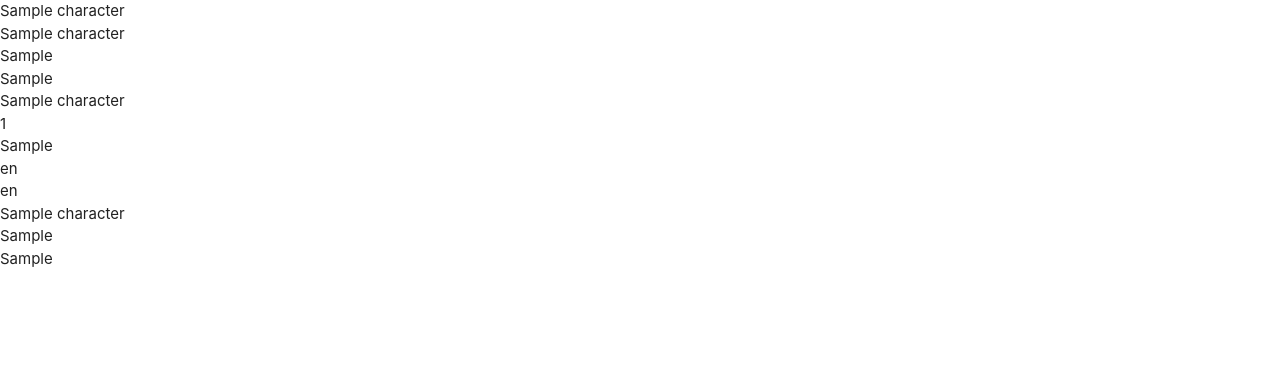
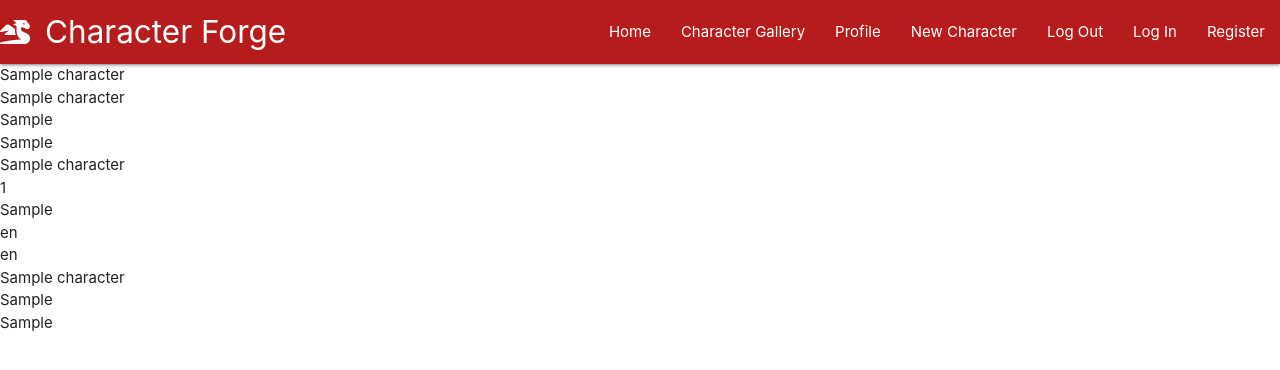
Before and after one commit to FabianMarsh/Milestone-3, a Flask app: page / in a window 1280 px wide. Shown: the top 370 px of the page. Run offline with Flask 2, Linux system fonts and the light colour scheme; a database or web service that is not in the repository returns one stand-in record (values such as "Sample title"); some libraries are stand-ins or nearby versions.

Commit message:
Add materialise nav and side nav

```diff
--- a/app.py
+++ b/app.py
@@ -18,8 +18,8 @@ mongo = PyMongo(app)
 
 
 @app.route("/")
-@app.route("/get_characters")
-def get_characters():
+@app.route("/characters")
+def characters():
     characters = mongo.db.characters.find()
     return render_template("characters.html", characters=characters)
 
--- a/static/js/script.js
+++ b/static/js/script.js
@@ -0,0 +1,3 @@
+$(document).ready(function(){
+    $('.sidenav').sidenav();
+  });
--- a/templates/base.html
+++ b/templates/base.html
@@ -13,13 +13,48 @@
 </head>
 <body>
 
+    <header>
+        <!-- Materialize Mobile Collaspe Nav Bar-->
+        <!-- Top Navbar-->
+        <nav class="nav-extended">
+            <div class="nav-wrapper red darken-4">
+                <!-- Change this later should redirect to home not characters -->
+                <a href="{{ url_for('characters') }}" class="brand-logo"><i class="fas fa-dragon"></i>Character Forge</a>
+                <a href="#" data-target="mobile-demo" class="sidenav-trigger"><i class="fas fa-bars"></i></a>
+                <ul class="right hide-on-med-and-down">
+                    <!-- Home for now -->
+                    <li><a href="{{ url_for('characters') }}">Home</a></li>
+                    <li><a href="#">Character Gallery</a></li>
+                    <li><a href="#">Profile</a></li>
+                    <li><a href="#">New Character</a></li>
+                    <li><a href="#">Log Out</a></li>
+                    <li><a href="#">Log In</a></li>
+                    <li><a href="#">Register</a></li>
+                </ul>
+            </div>
+        </nav>
+
+        <!-- Mobile Side Nav -->
+        <ul class="sidenav" id="mobile-demo">
+            <!-- Home for now -->
+            <li><a href="{{ url_for('characters') }}">Home</a></li>
+            <li><a href="#">Character Gallery</a></li>
+            <li><a href="#">Profile</a></li>
+            <li><a href="#">New Character</a></li>
+            <li><a href="#">Log Out</a></li>
+            <li><a href="#">Log In</a></li>
+            <li><a href="#">Register</a></li>
+        </ul>
+        <!--End of Materialize Nav Bar-->
+    </header>
+
     {% block content %}
     {% endblock %}
 
     <script src="https://code.jquery.com/jquery-3.5.1.min.js"
         integrity="sha256-9/aliU8dGd2tb6OSsuzixeV4y/faTqgFtohetphbbj0=" crossorigin="anonymous"></script>
     <script src="https://cdnjs.cloudflare.com/ajax/libs/materialize/1.0.0/js/materialize.min.js"></script>
-    <script src="{{ url_for('static', filename='static/js/script.js') }}"></script>
+    <script src="{{ url_for('static', filename='js/script.js') }}"></script>
     {% block scripts %}
     {% endblock %}
 </body>
```
